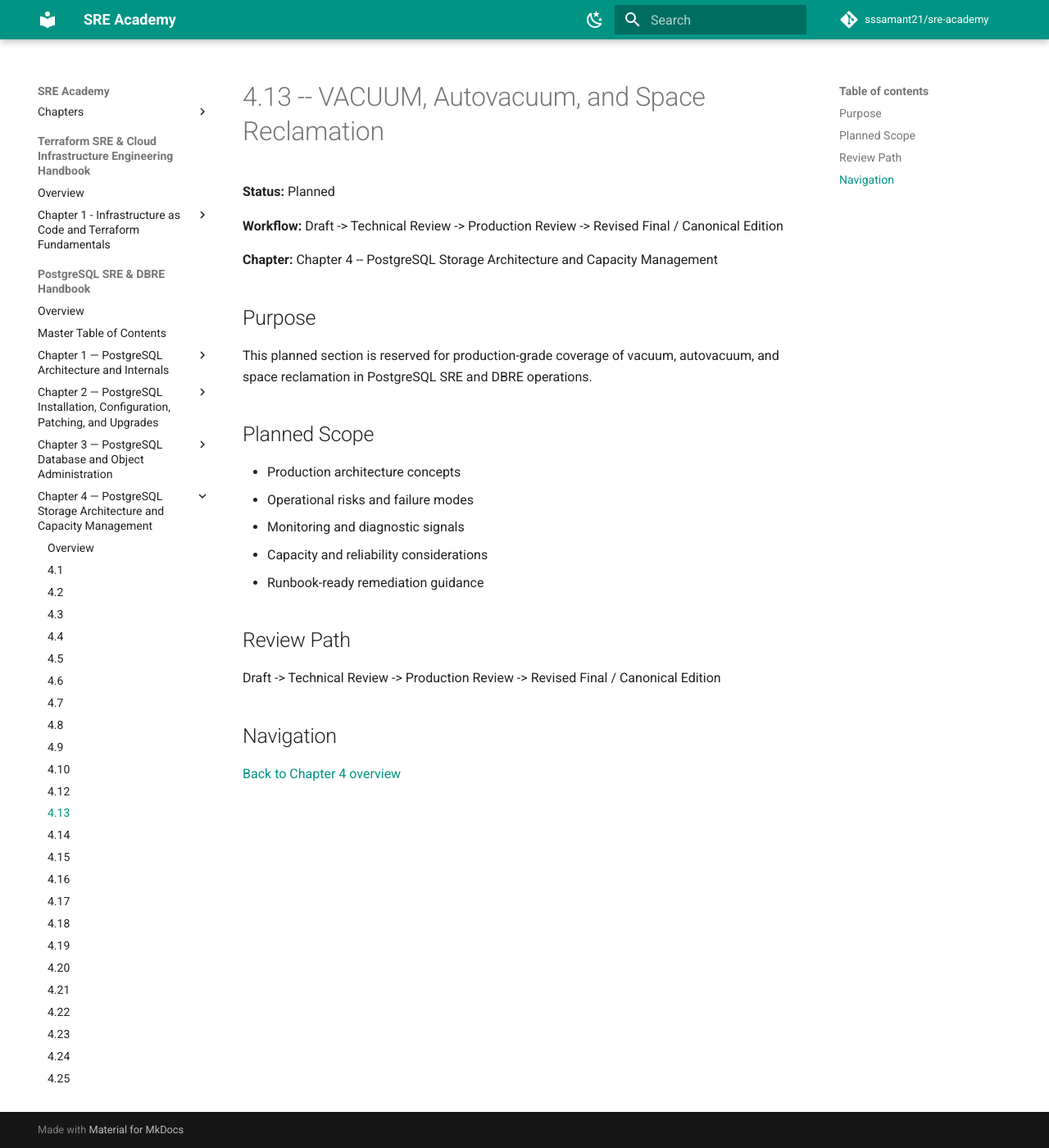
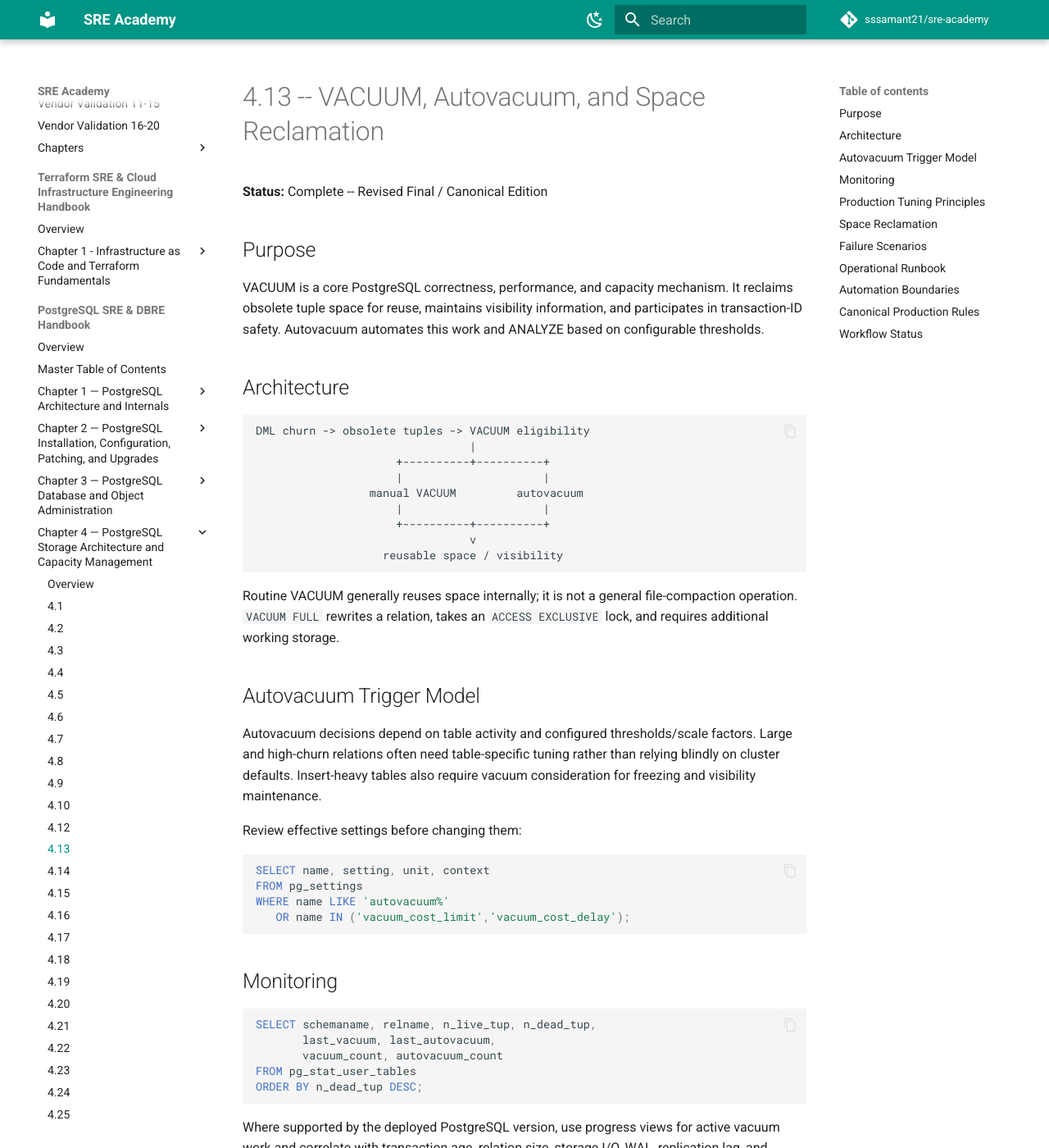
Before and after one commit to sssamant21/sre-academy, an MkDocs documentation site: the page built from docs/books/postgresql-sre-dbre-handbook/chapter-04/4.13-vacuum-autovacuum-and-space-reclamation.md, in a window 1280 px wide and 1400 px high. Shown: the whole window at 82% size. Built offline with MkDocs 1.6.1 and Material for MkDocs 9.7.7, drawn with Linux system fonts in a browser that asks for light colours; comment, search, counter and statistics services are not loaded; some of the changed text lies outside the part shown.

Commit message:
docs(postgres): publish canonical section 4.13 vacuum and autovacuum

````diff
--- a/docs/books/postgresql-sre-dbre-handbook/chapter-04/4.13-vacuum-autovacuum-and-space-reclamation.md
+++ b/docs/books/postgresql-sre-dbre-handbook/chapter-04/4.13-vacuum-autovacuum-and-space-reclamation.md
@@ -1,27 +1,107 @@
 # 4.13 -- VACUUM, Autovacuum, and Space Reclamation
 
-**Status:** Planned
-
-**Workflow:** Draft -> Technical Review -> Production Review -> Revised Final / Canonical Edition
-
-**Chapter:** Chapter 4 -- PostgreSQL Storage Architecture and Capacity Management
+**Status:** Complete -- Revised Final / Canonical Edition
 
 ## Purpose
 
-This planned section is reserved for production-grade coverage of vacuum, autovacuum, and space reclamation in PostgreSQL SRE and DBRE operations.
+VACUUM is a core PostgreSQL correctness, performance, and capacity mechanism. It reclaims obsolete tuple space for reuse, maintains visibility information, and participates in transaction-ID safety. Autovacuum automates this work and ANALYZE based on configurable thresholds.
 
-## Planned Scope
+## Architecture
 
-- Production architecture concepts
-- Operational risks and failure modes
-- Monitoring and diagnostic signals
-- Capacity and reliability considerations
-- Runbook-ready remediation guidance
+```text
+DML churn -> obsolete tuples -> VACUUM eligibility
+                                |
+                     +----------+----------+
+                     |                     |
+                 manual VACUUM         autovacuum
+                     |                     |
+                     +----------+----------+
+                                v
+                   reusable space / visibility
+```
 
-## Review Path
+Routine VACUUM generally reuses space internally; it is not a general file-compaction operation. `VACUUM FULL` rewrites a relation, takes an `ACCESS EXCLUSIVE` lock, and requires additional working storage.
 
-Draft -> Technical Review -> Production Review -> Revised Final / Canonical Edition
+## Autovacuum Trigger Model
 
-## Navigation
+Autovacuum decisions depend on table activity and configured thresholds/scale factors. Large and high-churn relations often need table-specific tuning rather than relying blindly on cluster defaults. Insert-heavy tables also require vacuum consideration for freezing and visibility maintenance.
 
-[Back to Chapter 4 overview](index.md)
+Review effective settings before changing them:
+
+```sql
+SELECT name, setting, unit, context
+FROM pg_settings
+WHERE name LIKE 'autovacuum%'
+   OR name IN ('vacuum_cost_limit','vacuum_cost_delay');
+```
+
+## Monitoring
+
+```sql
+SELECT schemaname, relname, n_live_tup, n_dead_tup,
+       last_vacuum, last_autovacuum,
+       vacuum_count, autovacuum_count
+FROM pg_stat_user_tables
+ORDER BY n_dead_tup DESC;
+```
+
+Where supported by the deployed PostgreSQL version, use progress views for active vacuum work and correlate with transaction age, relation size, storage I/O, WAL, replication lag, and application latency.
+
+## Production Tuning Principles
+
+- Tune from measured churn and cleanup throughput, not folklore.
+- Prefer per-table settings for exceptional relations.
+- Ensure workers and cost limits can keep up without saturating storage.
+- Investigate long transactions and lock conflicts before simply making vacuum more aggressive.
+- Preserve enough I/O and CPU headroom for foreground workload.
+- Treat anti-wraparound vacuum as a correctness requirement, not optional maintenance.
+
+## Space Reclamation
+
+Routine VACUUM makes dead space reusable and can truncate empty trailing pages when safe. It cannot remove arbitrary free pages from the middle of a relation. If permanent physical shrinkage is required, evaluate a controlled rewrite with locking, WAL, replica, I/O, and peak-capacity analysis.
+
+## Failure Scenarios
+
+**Vacuum cannot keep up:** dead tuples and relation growth rise despite frequent runs. Compare DML generation with cleanup throughput and inspect worker availability, cost throttling, I/O, locks, long transactions, and table settings.
+
+**Vacuum blocked by old horizon:** find old transactions and retention dependencies; resolve them safely before escalating vacuum tuning.
+
+**Emergency anti-wraparound activity:** do not disable or repeatedly cancel protective vacuum. Reduce competing workload and remediate the root cause while preserving transaction-ID safety.
+
+**Rewrite during low disk:** stabilize or expand capacity before `VACUUM FULL`; the rewrite can need substantial additional space.
+
+## Operational Runbook
+
+1. Identify affected relations and churn.
+2. Confirm dead/live tuple trends and vacuum history.
+3. Check oldest transactions and blocking locks.
+4. Check storage I/O, free capacity, and runway.
+5. Check replication/HA state.
+6. Determine whether the problem is eligibility, scheduling, throughput, or configuration.
+7. Apply the least invasive table-specific correction.
+8. Monitor cleanup rate and application SLOs.
+9. Validate that backlog and growth normalize.
+10. Record durable tuning and capacity changes.
+
+## Automation Boundaries
+
+Automate observation, trend analysis, and detection of missed/ineffective vacuum. Require approval for aggressive parameter changes, backend termination, manual high-impact vacuum, and rewrites. Never disable autovacuum globally as a routine performance workaround.
+
+## Canonical Production Rules
+
+1. VACUUM is part of PostgreSQL reliability and capacity engineering.
+2. Autovacuum effectiveness matters more than mere enablement.
+3. Routine VACUUM primarily enables internal reuse.
+4. `VACUUM FULL` is a controlled rewrite, not routine maintenance.
+5. Long transactions can prevent effective cleanup.
+6. Large/high-churn tables may need table-specific settings.
+7. Anti-wraparound vacuum is a correctness safeguard.
+8. Tune from measured churn, cleanup throughput, and resource headroom.
+9. Protect foreground SLOs while ensuring maintenance can keep up.
+10. Never manually delete relation files to reclaim space.
+
+## Workflow Status
+
+Draft **Complete** -> Technical Review **Complete** -> Production Review **Complete** -> Revised Final / Canonical Edition **Complete**
+
+**Next section: 4.14 -- Table and Index Bloat.**
````
